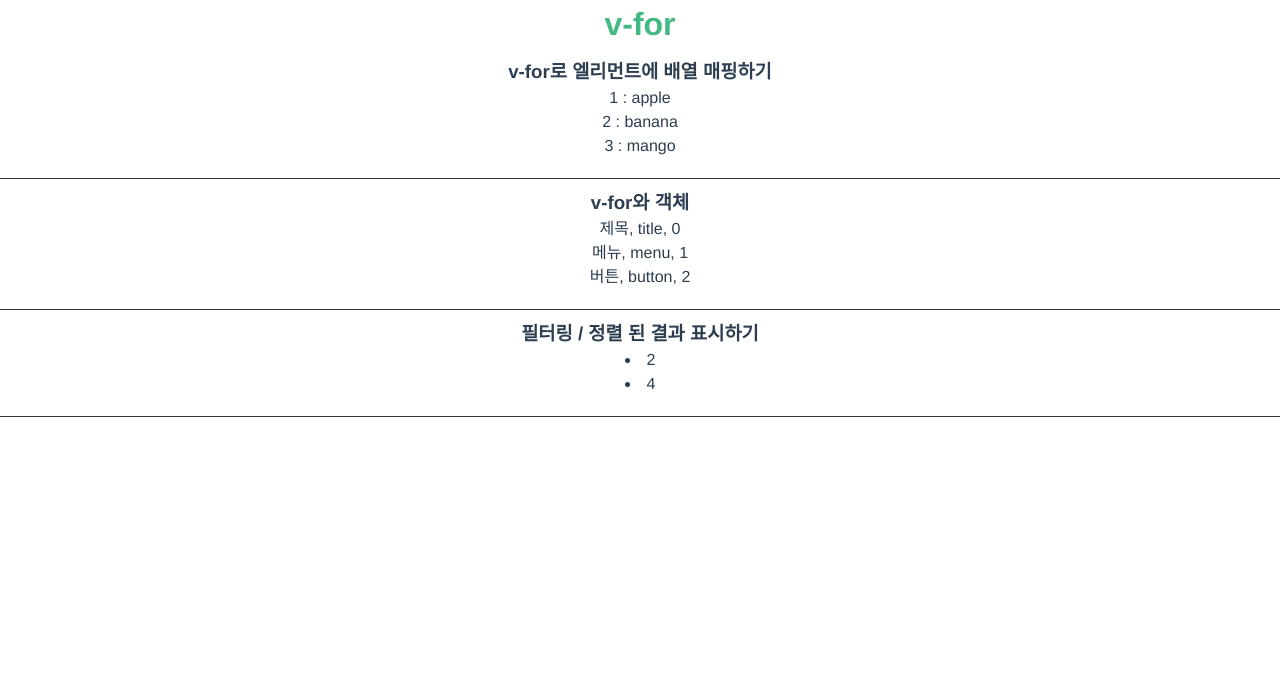
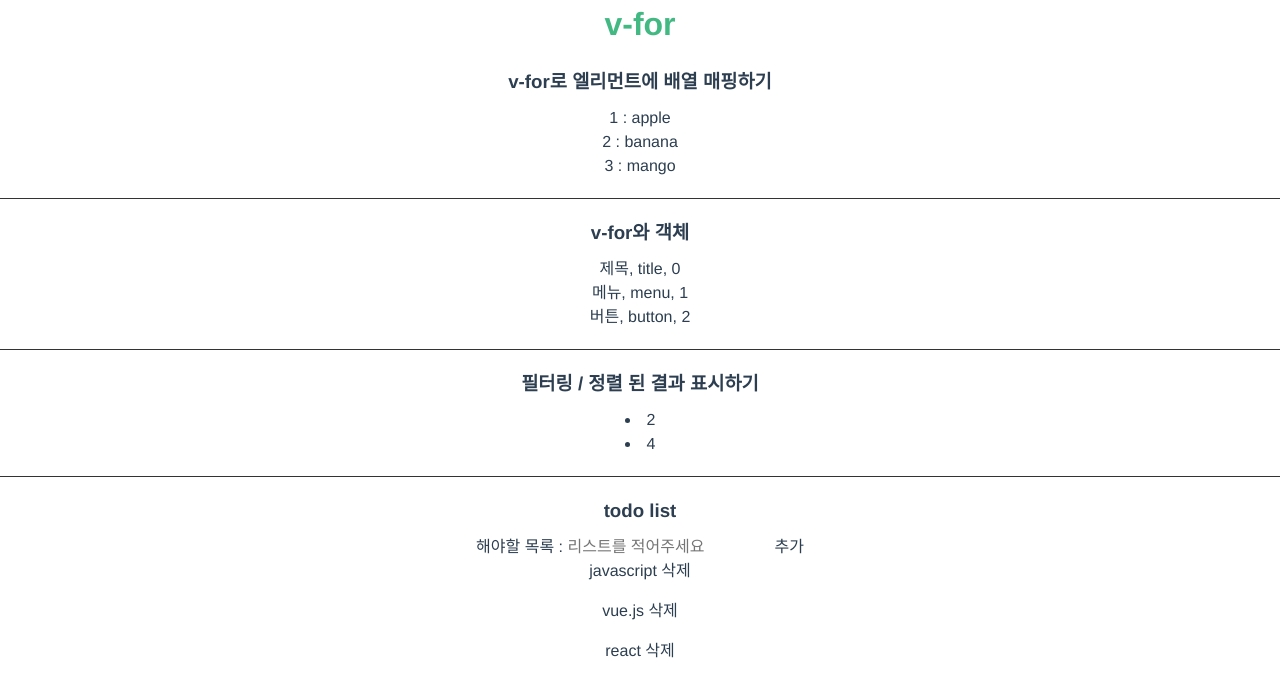
Before and after one commit to kyeongmin21/eventbus-todo, a Vue app: page /for in a window 1280 px wide. Shown: the top 696 px of the page. Built offline with nearby package versions, Linux system fonts and the light colour scheme.

Commit message:
v-for todoList 추가 삭제하기

```diff
--- a/public/css/style.css
+++ b/public/css/style.css
@@ -14,6 +14,7 @@
 #nav ul.category li { border: 1px solid #42b983; width: 200px;  }
 
 h1 { color: #42b983; }
+h3 { margin: 10px 0; }
 section.first { border-top: 1px solid #333; }
 section { border-bottom: 1px solid #333; padding: 10px 0 20px 0; }
 
--- a/src/views/For.vue
+++ b/src/views/For.vue
@@ -4,19 +4,38 @@
     <section>
       <h3>v-for로 엘리먼트에 배열 매핑하기</h3>
       <div v-for="(item, index) in array" :key="index">
-       {{ index + 1}} : {{ item.fruit }}
+        {{ index + 1 }} : {{ item.fruit }}
       </div>
     </section>
+
     <section>
       <h3>v-for와 객체</h3>
       <div v-for="(value, key, index) in object" :key="value">
         {{ value }}, {{ key }}, {{ index }}
       </div>
     </section>
+
     <section>
       <h3>필터링 / 정렬 된 결과 표시하기</h3>
       <li v-for="n in evenNumber" :key="n">{{ n }}</li>
     </section>
+
+    <section>
+      <h3>todo list</h3>
+      <form @submit.prevent="addNewTodo">
+        <label for="new-todo">해야할 목록 : </label>
+        <input type="text"
+               v-model="newTodoText"
+               id="new-todo"
+               placeholder="리스트를 적어주세요"/>
+        <button>추가</button>
+      </form>
+      <p v-for="(todo, index) in todos" :key="index">
+        {{ todo.title }}
+        <button @click="remove(index)">삭제</button>
+      </p>
+    </section>
+
   </div>
 </template>
 
@@ -24,10 +43,11 @@
 export default {
   data() {
     return {
+      items: ['a', 'b', 'c'],
       array: [
-        { fruit: 'apple' },
-        { fruit: 'banana' },
-        { fruit: 'mango' }
+        {fruit: 'apple'},
+        {fruit: 'banana'},
+        {fruit: 'mango'}
       ],
       object: {
         title: '제목',
@@ -35,7 +55,15 @@ export default {
         button: '버튼'
       },
 
-      number : [1, 2, 3, 4, 5]
+      number: [1, 2, 3, 4, 5],
+      todos: [
+        {id: 1, title: 'javascript'},
+        {id: 2, title: 'vue.js'},
+        {id: 3, title: 'react'}
+      ],
+
+      newTodoText: '',
+      nextTodoId: 4,
     };
   },
   computed: {
@@ -44,7 +72,16 @@ export default {
     }
   },
   methods: {
-
+    addNewTodo() {
+      this.todos.push({
+        id: this.nextTodoId += 1,
+        title: this.newTodoText
+      })
+      this.newTodoText = ''
+    },
+    remove(index) {
+      return this.todos.splice(index, 1)
+    }
   },
 
 };
```
